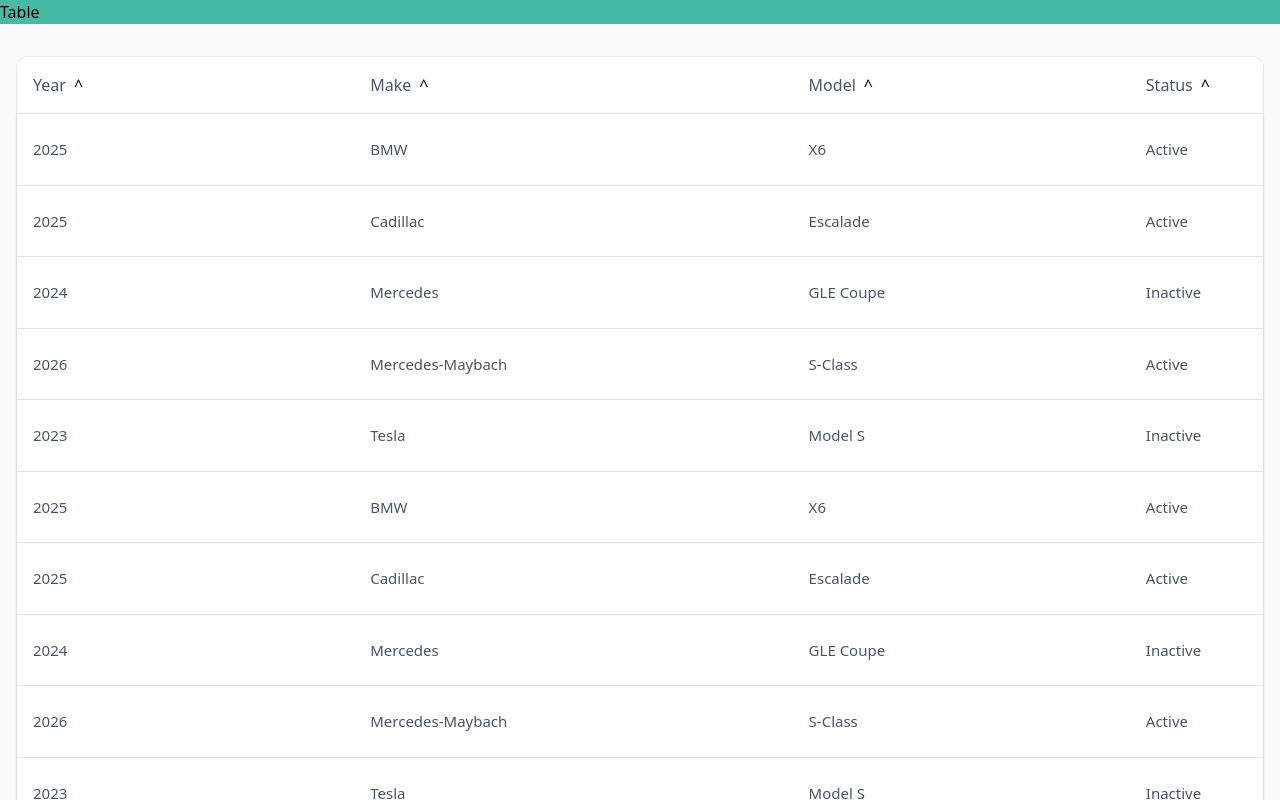
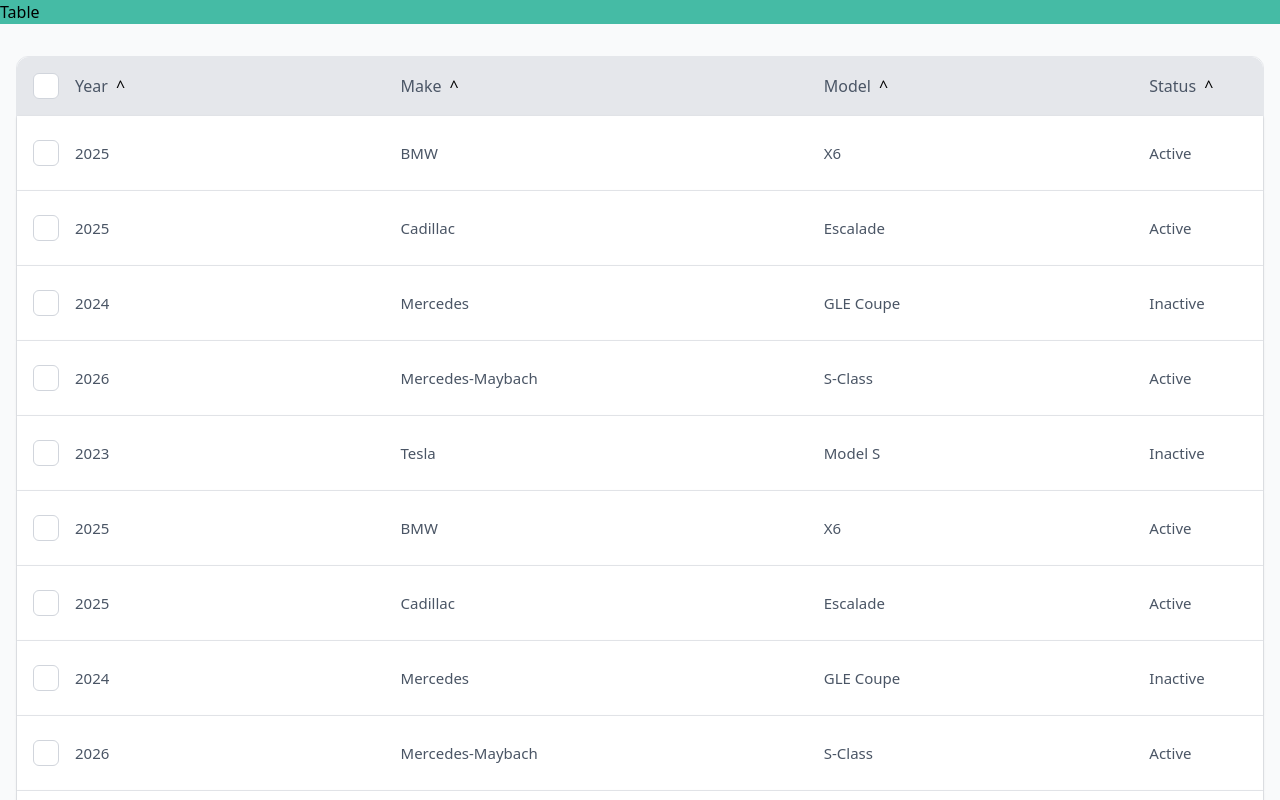
Before and after one commit to jnav24/vue-table, a Vue app: page / in a window 1280 px wide. Shown: the top 800 px of the page. Built offline with nearby package versions, Linux system fonts and the light colour scheme.

Commit message:
add selectable prop to the table component and display the checkboxes

```diff
--- a/src/components/Table.vue
+++ b/src/components/Table.vue
@@ -11,14 +11,18 @@
     items: T[];
     paginatePerPage?: number[];
     perPage?: number;
+    selectable?: boolean;
     variant?: 'full' | 'short' | 'numeric';
 }
 
 const props = withDefaults(defineProps<Props<T>>(), {
-    paginatePerPage: [10, 25, 50],
+    paginatePerPage: () => [10, 25, 50],
+    selectable: false,
     variant: 'short',
 });
 
+const allChecked = ref(false);
+const checkedItems = ref<string[]>([]);
 const currentPage = ref(1);
 const headers = ref<Record<string, TableColumn>>({});
 const selectedPaginatePerPage = ref(props.perPage ?? props.paginatePerPage?.[0] ?? null);
@@ -53,10 +57,14 @@
     return widthClasses[idx] || 'w-full';
 };
 
+const setAllChecked = (v: boolean) => (allChecked.value = v);
+
 const setHeaders = (header: Record<string, Optional<TableColumn, 'width'>>) => {
     const [id, data] = Object.entries(header)[0];
     headers.value = { ...headers.value, [id]: { ...data, width: getColSpan(data.colspan) } };
 };
+
+const toggleCheckedItem = (id: number) => {};
 
 const updatePage = (page: number) => (currentPage.value = page);
 
@@ -64,10 +72,15 @@
     (selectedPaginatePerPage.value = selected);
 
 provide<TableContextType>(TableContext, {
+    allChecked,
+    checkedItems,
     data: paginateItems,
     getColSpan,
     getHeaders,
+    selectable: props.selectable,
+    setAllChecked,
     setHeaders,
+    toggleCheckedItem,
     updatePage,
     updateSelectedPaginatePerPage,
 });
--- a/src/components/TableBody.vue
+++ b/src/components/TableBody.vue
@@ -1,6 +1,7 @@
 <script setup lang="ts">
 import { inject, onMounted, useSlots } from 'vue';
 import { TableContext, type TableContextType } from '../types/table.ts';
+import FormCheckbox from './fields/FormCheckbox.vue';
 
 const tableContext = inject<TableContextType>(TableContext);
 
@@ -36,6 +37,17 @@
         ]"
         class="justify-between"
     >
-        <slot :row="row" />
+        <FormCheckbox
+            v-if="tableContext?.selectable"
+            :is-checked="
+                tableContext.allChecked.value ||
+                tableContext.checkedItems.value.includes(row?.id ?? idx)
+            "
+            @handleUpdate="tableContext.toggleCheckedItem(row?.id ?? idx)"
+            label=""
+        />
+        <div class="flex grow flex-row items-center justify-between">
+            <slot :row="row" />
+        </div>
     </div>
 </template>
--- a/src/components/TableHeaders.vue
+++ b/src/components/TableHeaders.vue
@@ -2,14 +2,22 @@
 import { inject } from 'vue';
 import { TableContext, type TableContextType } from '../types/table.ts';
 import Typography from './Typography.vue';
+import FormCheckbox from './fields/FormCheckbox.vue';
 
 const tableContext = inject<TableContextType>(TableContext);
 </script>
 
 <template>
     <div
-        class="border-lm-stroke text-lm-text-hover dark:border-dm-stroke dark:text-dm-text-hover flex flex-row items-center justify-between space-x-4 border-b px-4 py-4"
+        class="border-lm-stroke bg-lm-stroke text-lm-text-hover dark:border-dm-stroke dark:text-dm-text-hover flex flex-row items-center justify-between space-x-4 rounded-t-xl border-b px-4 py-4"
     >
+        <FormCheckbox
+            v-if="tableContext?.selectable"
+            :is-checked="tableContext?.allChecked.value"
+            @handleUpdate="tableContext.setAllChecked($event)"
+            label=""
+        />
+        <div class="flex grow flex-row items-center justify-between">
             <template v-for="(column, index) in tableContext?.getHeaders?.value" :key="index">
                 <div :class="column.width" class="flex items-center space-x-2">
                     <Typography variant="body1">
@@ -19,4 +27,5 @@
                 </div>
             </template>
         </div>
+    </div>
 </template>
--- /dev/null
+++ b/src/components/fields/FormCheckbox.vue
@@ -0,0 +1,26 @@
+<script setup lang="ts">
+import FormButton from './FormButton.vue';
+import Check from '../icons/Check.vue';
+
+const props = defineProps<{
+    isChecked: boolean;
+}>();
+
+const emit = defineEmits<{ (e: 'handleUpdate', checked: boolean): void }>();
+
+const updateValue = () => {
+    emit('handleUpdate', !props.isChecked);
+};
+</script>
+
+<template>
+    <div class="flex flex-row items-center">
+        <FormButton v-if="!isChecked" @click="updateValue" checkbox>
+            <Check classes="size-4 text-white dark:text-gray-700" />
+        </FormButton>
+
+        <FormButton v-if="isChecked" @click="updateValue" color="primary" checkbox>
+            <Check classes="size-4" />
+        </FormButton>
+    </div>
+</template>
--- /dev/null
+++ b/src/components/icons/Check.vue
@@ -0,0 +1,16 @@
+<script setup lang="ts">
+defineProps<{ classes: string }>();
+</script>
+
+<template>
+    <svg
+        xmlns="http://www.w3.org/2000/svg"
+        fill="none"
+        viewBox="0 0 24 24"
+        stroke-width="1.5"
+        stroke="currentColor"
+        :class="classes"
+    >
+        <path stroke-linecap="round" stroke-linejoin="round" d="M4.5 12.75l6 6 9-13.5" />
+    </svg>
+</template>
```
Also changed, not shown: src/types/table.ts (+6 -1 lines). Lines whose indentation alone changed are shown as unchanged.
